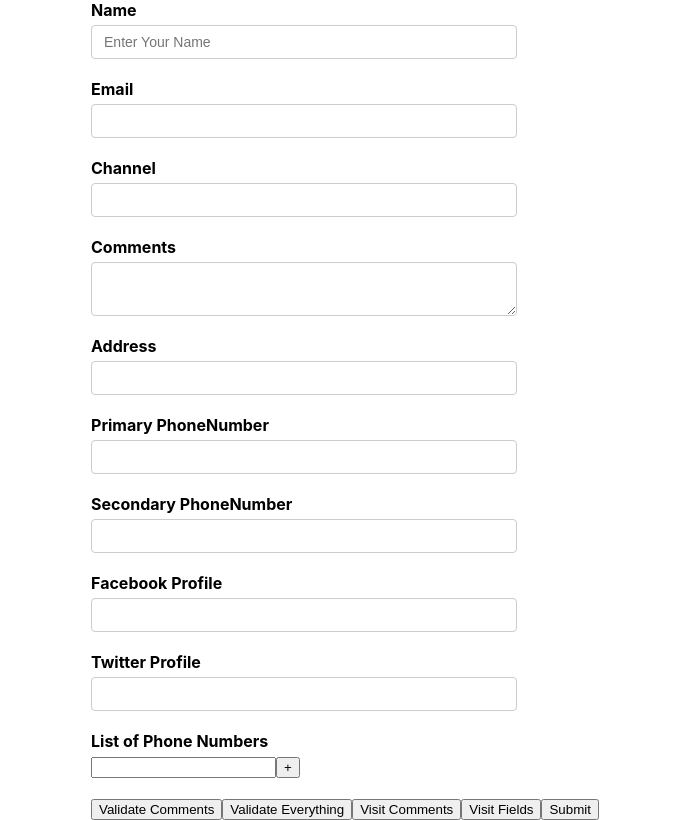
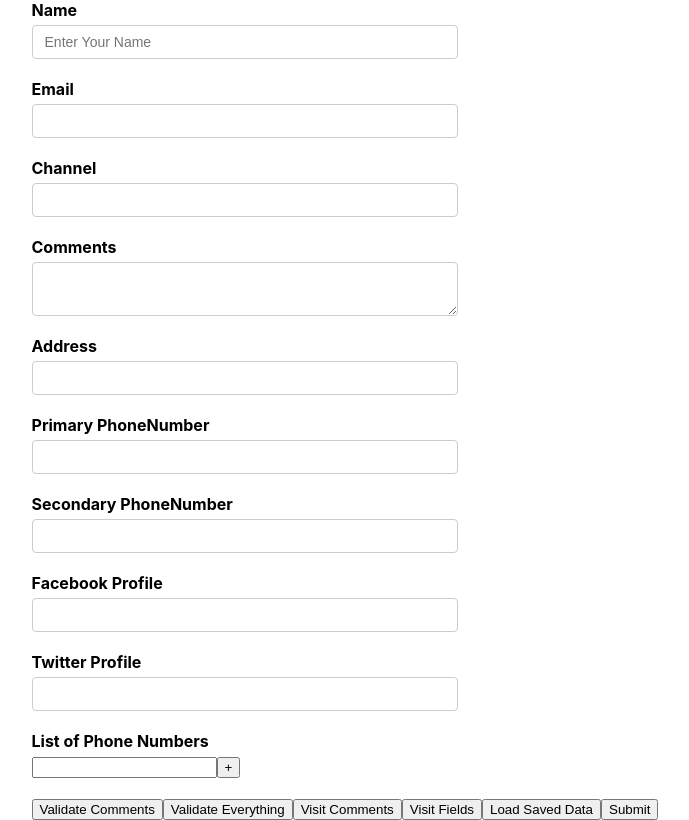
Before and after one commit to mmkvdev/React-Formik, a React (Create React App) app: page / in a window 1280 px wide. Shown: the whole page, without its empty margins (295-984 px from the left). Built offline with nearby package versions, Linux system fonts and the light colour scheme.

Commit message:
Update: Load Saved Data

```diff
--- a/src/components/YoutubeForm.js
+++ b/src/components/YoutubeForm.js
@@ -1,18 +1,21 @@
-import React from 'react';
+import React, { useState } from 'react';
 import { initialValues } from '../utils/initialValues';
 import { onSubmit } from '../utils/onSubmit';
 import { validationSchema } from '../utils/validationSchema';
 import validateComments from '../utils/validateComments';
+import { savedValues } from '../utils/savedValues';
 import { Formik, Form, Field, ErrorMessage, FieldArray, FastField } from 'formik';
 import TextError from './TextError';
 
 function YoutubeForm() {
+    const [formValues, setFormValues] = useState(null);
     return (
         <Formik
-            initialValues={initialValues}
+            initialValues={formValues || initialValues}
             validationSchema={validationSchema}
             onSubmit={onSubmit}
-            // validateOnMount
+            enableReinitialize
+        // validateOnMount
         >
             {
                 formik => {
@@ -156,10 +159,10 @@
                                 </FieldArray>
                             </div>
 
-                            <button type='button' onClick={()=> formik.validateField('comments')}>Validate Comments</button>
+                            <button type='button' onClick={() => formik.validateField('comments')}>Validate Comments</button>
                             <button type='button' onClick={() => formik.validateForm()}>Validate Everything</button>
 
-                            <button type='button' onClick={()=> formik.setFieldTouched('comments')}>Visit Comments</button>
+                            <button type='button' onClick={() => formik.setFieldTouched('comments')}>Visit Comments</button>
                             <button type='button' onClick={() => formik.setTouched({
                                 name: true,
                                 email: true,
@@ -167,6 +170,8 @@
                                 comments: true,
                                 address: true
                             })}>Visit Fields</button>
+
+                            <button type='button' onClick={() => setFormValues(savedValues)}>Load Saved Data</button>
                             <button type="submit" disabled={!formik.isValid || formik.isSubmitting}>Submit</button>
                         </Form>
                     );
```
